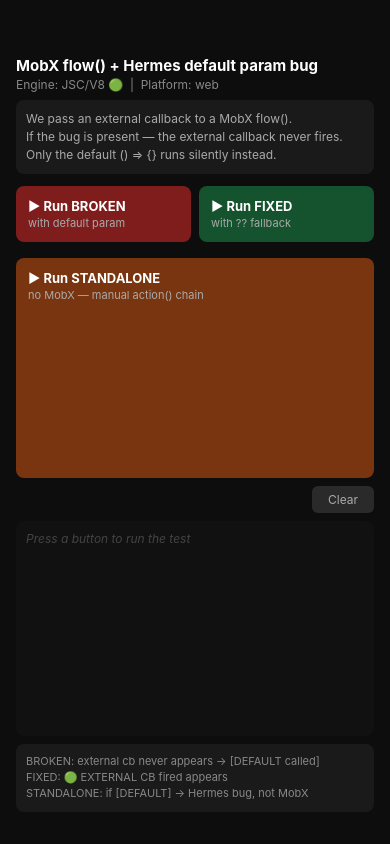
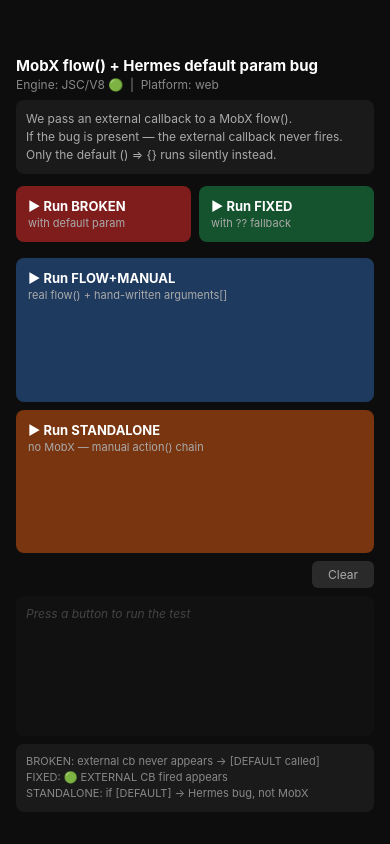
Before and after one commit to mikk1max/hermes-mobx-flow-test, a React Native app: screen / in a window 390 px wide. Built offline with nearby package versions, Linux system fonts and the light colour scheme.

Commit message:
test: add runRealFlowManualBabel — real flow() + hand-written arguments[] pattern

```diff
--- a/App.tsx
+++ b/App.tsx
@@ -29,13 +29,24 @@
         })
     }
 
+    const runRealFlowManualBabel = () => {
+        testStore.clearLog()
+        testStore.log.push('── REAL flow() + manual Babel wrapper ──')
+        testStore.log.push('Real MobX flow(), but arguments[] written by hand (not TS compiled).')
+        testStore.log.push('If bug fires → MobX flow() is the trigger, not TS/Babel.')
+        testStore.log.push('')
+        ;(testStore.runRealFlowManualBabel as any)('hello', (msg: string) => {
+            testStore.log.push(`🔵 EXTERNAL CB fired: "${msg}"`)
+        })
+    }
+
     const runStandalone = () => {
         testStore.clearLog()
         testStore.log.push('── STANDALONE: no MobX, manual action() chain ──')
         testStore.log.push('Same Babel pattern, but MobX replaced by manual replica.')
         testStore.log.push('If bug fires here → Hermes issue, NOT a MobX issue.')
         testStore.log.push('')
-        testStore.runStandaloneBroken('hello', (msg: string) => {
+        ;(testStore.runStandaloneBroken as any)('hello', (msg: string) => {
             testStore.log.push(`🟡 EXTERNAL CB fired: "${msg}"`)
         })
     }
@@ -60,6 +71,10 @@
                     <Text style={s.btnSub}>with ?? fallback</Text>
                 </TouchableOpacity>
             </View>
+            <TouchableOpacity style={[s.btn, s.blue]} onPress={runRealFlowManualBabel}>
+                <Text style={s.btnText}>▶ Run FLOW+MANUAL</Text>
+                <Text style={s.btnSub}>real flow() + hand-written arguments[]</Text>
+            </TouchableOpacity>
             <TouchableOpacity style={[s.btn, s.orange]} onPress={runStandalone}>
                 <Text style={s.btnText}>▶ Run STANDALONE</Text>
                 <Text style={s.btnSub}>no MobX — manual action() chain</Text>
@@ -107,6 +122,7 @@
     red: { backgroundColor: '#7f1d1d' },
     green: { backgroundColor: '#14532d' },
     orange: { backgroundColor: '#78350f' },
+    blue: { backgroundColor: '#1e3a5f' },
     btnText: { color: '#fff', fontWeight: 'bold', fontSize: 13 },
     btnSub: { color: '#aaa', fontSize: 11, marginTop: 2 },
     log: { flex: 1, backgroundColor: '#111', borderRadius: 8, padding: 10, marginTop: 4 },
--- a/TestStore.ts
+++ b/TestStore.ts
@@ -32,6 +32,7 @@
             runBroken: flow,
             runFixed: flow,
             runStandaloneBroken: flow,
+            runRealFlowManualBabel: flow,
         })
     }
 
@@ -85,6 +86,26 @@
         })()
     })
 
+    // ─── REAL MobX flow() + manually-written Babel wrapper ───────────────────
+    // Tests if MobX flow() itself is the trigger, independent of TypeScript
+    // compiling "= () => {}" default params.
+    // If this reproduces the bug → issue is in MobX flow() + Hermes (not TS/Babel).
+    // If not → TypeScript compilation of default params is the specific trigger.
+    runRealFlowManualBabel = flow(function (value: string) {
+        const onSuccess =
+            arguments.length > 1 && arguments[1] !== undefined
+                ? (arguments[1] as (msg: string) => void)
+                : () => { testStore.log.push('  [DEFAULT called — bug present]') }
+        return (function* () {
+            yield new Promise(resolve => setTimeout(resolve, 50))
+            testStore.log.push(`  inside flow+manual:  value = "${value}"`)
+            testStore.log.push(`  inside flow+manual:  typeof onSuccess = ${typeof onSuccess}`)
+            testStore.log.push(`  calling onSuccess("I am the external callback")...`)
+            onSuccess('I am the external callback')
+            testStore.log.push(`  flow+manual done.`)
+        })()
+    }).bind(this)
+
     clearLog = () => {
         this.log = []
     }
```
